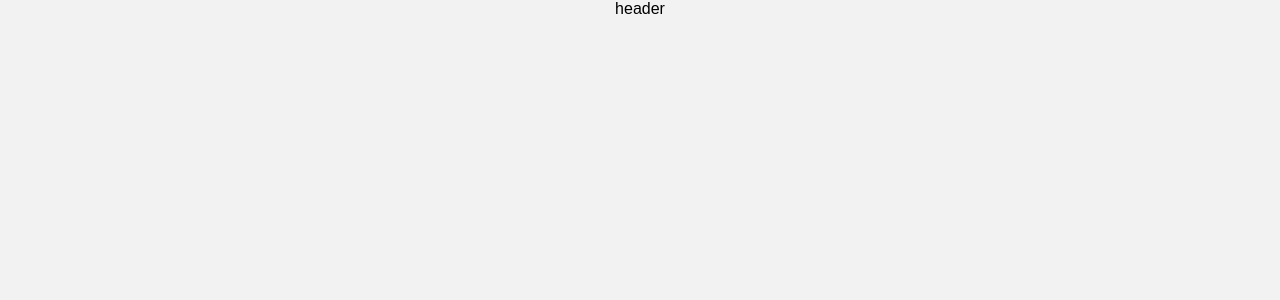
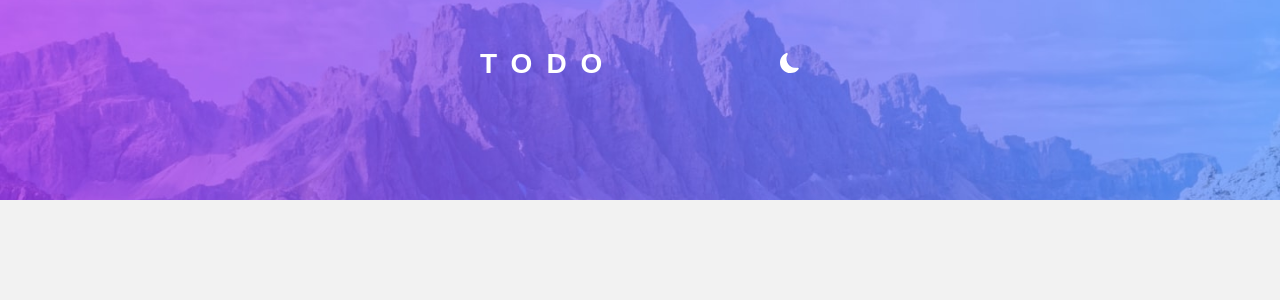
Before and after one commit to waldekglaz/to-do-app, a React (Create React App) app: page / in a window 1280 px wide. Shown: the top 300 px of the page. Built offline with nearby package versions, Linux system fonts and the light colour scheme.

Commit message:
install use-local-storage and react-icons

```diff
--- a/package.json
+++ b/package.json
@@ -8,7 +8,9 @@
     "@testing-library/user-event": "^13.5.0",
     "react": "^18.2.0",
     "react-dom": "^18.2.0",
+    "react-icons": "^4.6.0",
     "react-scripts": "5.0.1",
+    "use-local-storage": "^2.3.6",
     "web-vitals": "^2.1.4"
   },
   "scripts": {
--- a/src/components/Header.js
+++ b/src/components/Header.js
@@ -1,8 +1,22 @@
 import React from "react";
 import classes from "./Header.module.css";
+import { IconContext } from "react-icons";
+import { BsFillMoonFill, BsFillSunFill } from "react-icons/bs";
 
-function Header() {
-  return <header className={classes.header}>header</header>;
+function Header(props) {
+  return (
+    <header className={classes.header}>
+      <div className={classes.container}>
+        <h1>TODO</h1>
+        <IconContext.Provider value={{ size: "20px" }}>
+          <BsFillMoonFill
+            style={{ cursor: "pointer" }}
+            onClick={props.onThemeToggle}
+          />
+        </IconContext.Provider>
+      </div>
+    </header>
+  );
 }
 
 export default Header;
--- a/src/components/Header.module.css
+++ b/src/components/Header.module.css
@@ -0,0 +1,27 @@
+.header {
+  background-image: var(--bgImageMobile);
+  background-repeat: no-repeat;
+  background-position: center;
+  background-size: cover;
+  height: 200px;
+  padding: 48px 24px 0;
+  color: #fff;
+}
+.container {
+  max-width: 320px;
+  margin: 0 auto;
+  display: flex;
+  align-items: baseline;
+  justify-content: space-between;
+}
+.header h1 {
+  letter-spacing: 14px;
+  font-weight: 700;
+  font-size: 28px;
+}
+
+@media (min-width: 1024px) {
+  .header {
+    background-image: var(--bgImageDesktop);
+  }
+}
```
Also changed, not shown: 1 other file (tests, documents, lock files or other folders).
